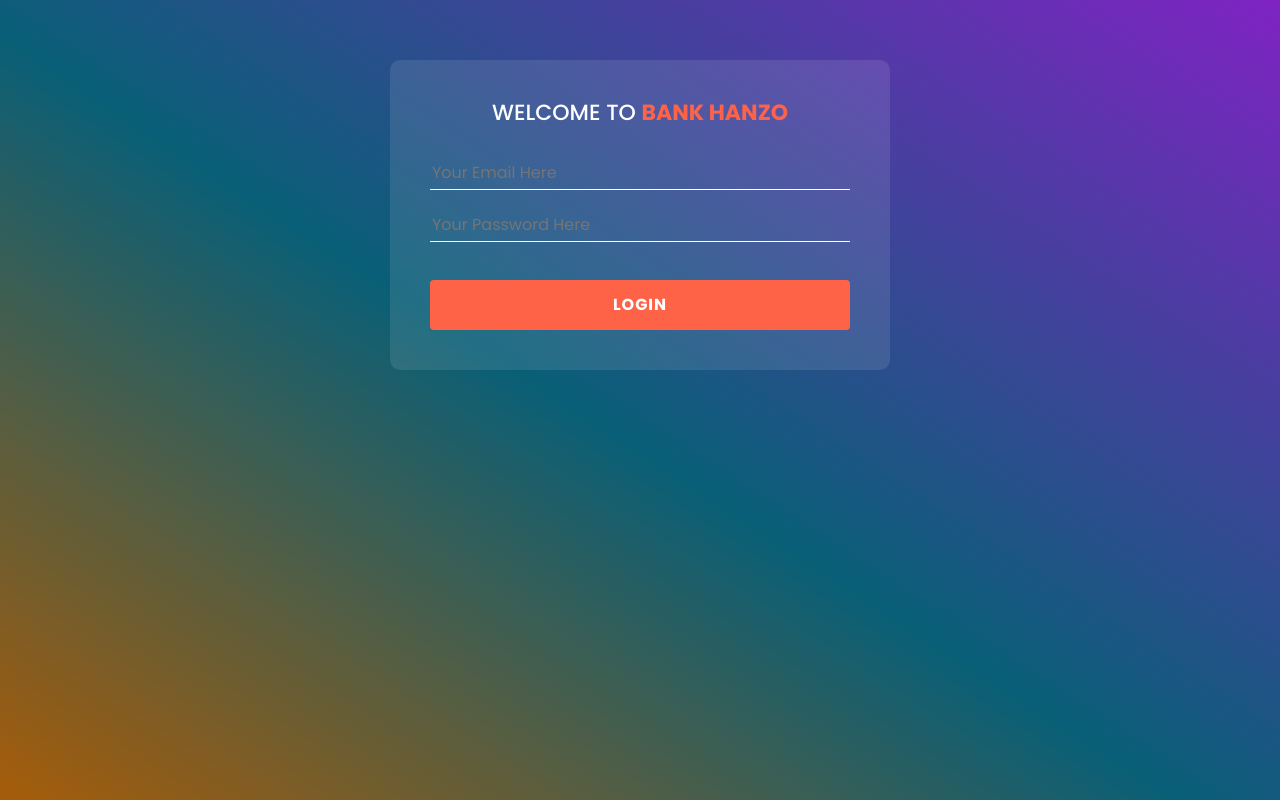
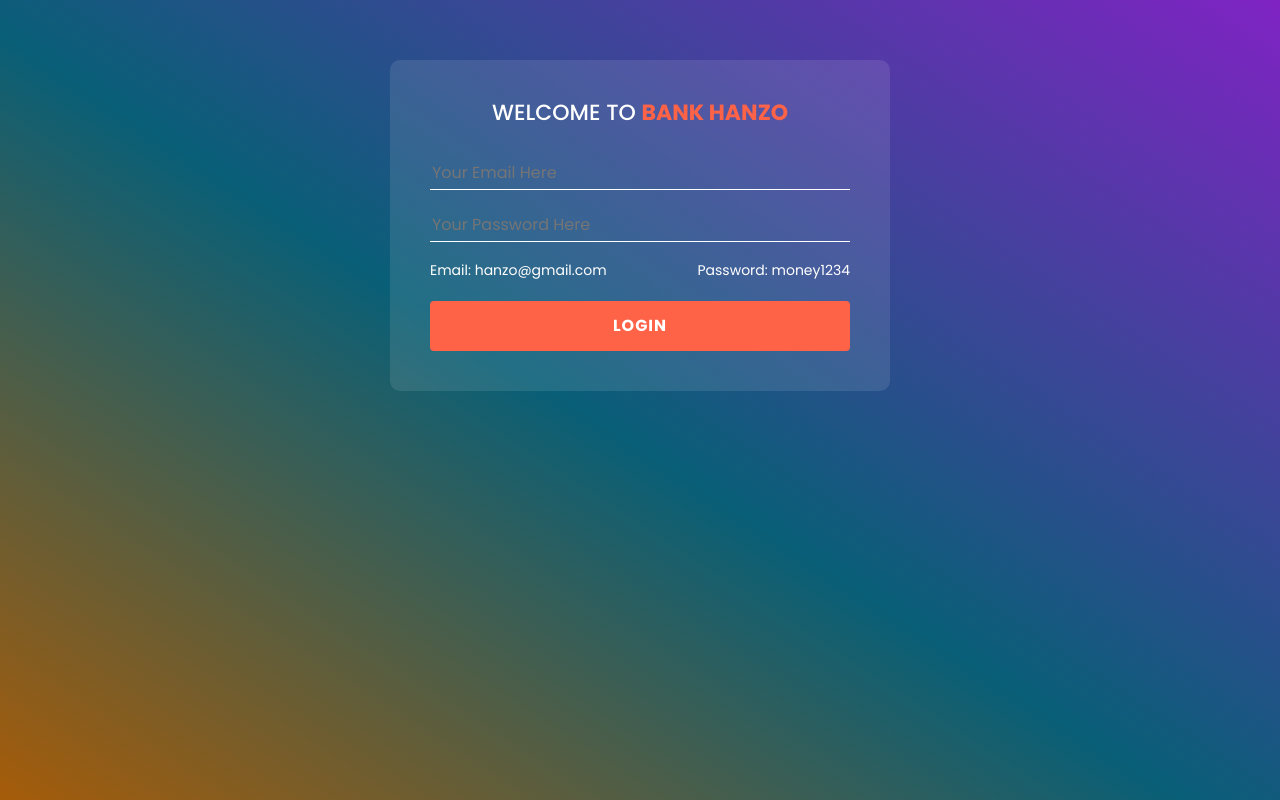
Before and after one commit to withmamun/bank, a plain HTML site: page index.html in a window 1280 px wide. Drawn offline with Linux system fonts and the light colour scheme.

Commit message:
add informations

```diff
--- a/css/style.css
+++ b/css/style.css
@@ -71,6 +71,22 @@ body {
     background-color: #fff;
     color: tomato;
 }
+
+.login__form ul {
+    margin: 0;
+    padding: 0;
+    list-style: none;
+    display: flex;
+    align-items: center;
+    justify-content: space-between;
+}
+
+.login__form ul li {
+    color: #fff;
+    font-size: 14px;
+    font-weight: 400;
+}
+
 
 /* Login area css start  */
 
--- a/index.html
+++ b/index.html
@@ -24,6 +24,10 @@
                 <div class="login__form">
                     <input type="email" placeholder="Your Email Here" name="" id="user__email">
                     <input type="password" placeholder="Your Password Here" name="" id="user__password">
+                    <ul>
+                        <li>Email: hanzo@gmail.com</li>
+                        <li>Password: money1234</li>
+                    </ul>
                     <button id="submit__btn">Login</button>
                 </div>
             </div>
```
